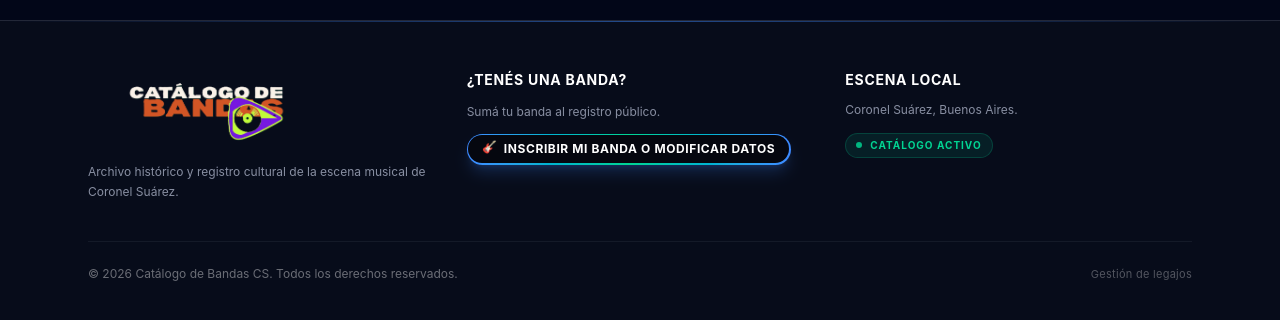
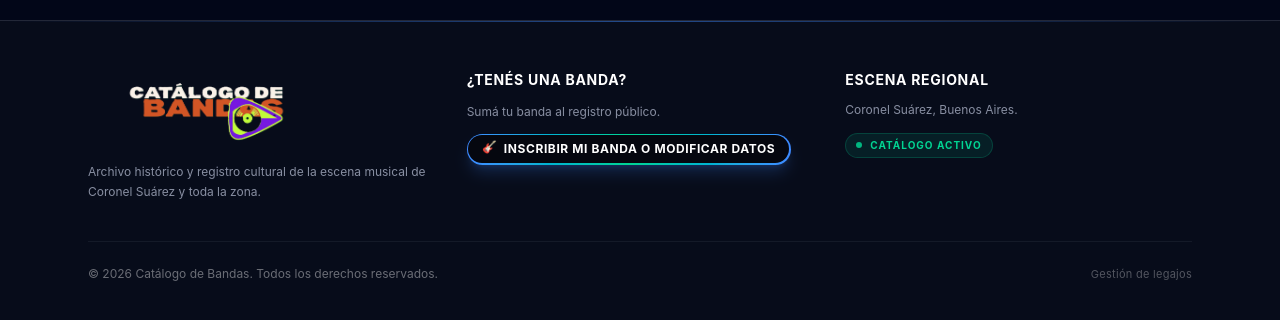
Before and after one commit to BraianTucker1983/catalogo-bandascs, a React (Vite) app: page / in a window 1280 px wide. Shown: the part 770-1090 px from the top of the page. Built offline with nearby package versions, Linux system fonts and the light colour scheme; no server answers; the database is empty.

Commit message:
Actualizacion del footer

```diff
--- a/src/components/Footer.tsx
+++ b/src/components/Footer.tsx
@@ -76,7 +76,7 @@ export default function Footer({
               />
             </button>
             <p className="text-xs leading-relaxed text-muted-foreground max-w-sm">
-              Archivo histórico y registro cultural de la escena musical de Coronel Suárez.
+              Archivo histórico y registro cultural de la escena musical de Coronel Suárez y toda la zona.
             </p>
           </div>
 
@@ -99,26 +99,13 @@ export default function Footer({
                   <span>Inscribir mi Banda o modificar datos</span>
                 </div>
               </button>
-              {/* <p className="text-xs leading-relaxed text-muted-foreground">
-              Actualizá los datos de tu banda.
-            </p>
-              <button
-                type="button"
-                onClick={() => onNavegar('editar')}
-                className="relative p-[1.5px] rounded-full bg-gradient-to-r from-primary via-emerald-400 to-primary transition-all hover:scale-[1.03] active:scale-[0.97] shadow-lg shadow-primary/20 cursor-pointer"
-              >
-                <div className="flex items-center gap-1.5 px-3.5 py-1.5 rounded-full bg-background text-white font-bold text-xs uppercase tracking-wider hover:bg-background/80 transition-colors">
-                  <Edit3 className="w-3.5 h-3.5 text-primary" />
-                  <span>Modificar Datos</span>
-                </div>
-              </button> */}
             </div>
           </div>
 
           {/* Columna 3: Información cultural / Localidad */}
           <div className="space-y-3">
             <h4 className="text-sm font-bold uppercase tracking-wider text-white">
-              Escena Local
+              Escena Regional
             </h4>
             <p className="text-xs text-muted-foreground">
               Coronel Suárez, Buenos Aires.
@@ -135,7 +122,7 @@ export default function Footer({
         <div className="border-t border-border/50 pt-6 flex flex-col sm:flex-row items-center justify-between gap-4 text-xs">
 
           <p className="text-white/40">
-            © {new Date().getFullYear()} Catálogo de Bandas CS. Todos los derechos reservados.
+            © {new Date().getFullYear()} Catálogo de Bandas. Todos los derechos reservados.
           </p>
 
           {/* Área sutil de Administración */}
```
